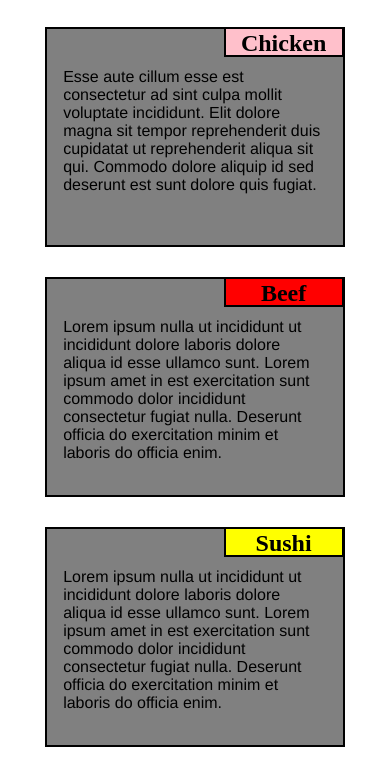
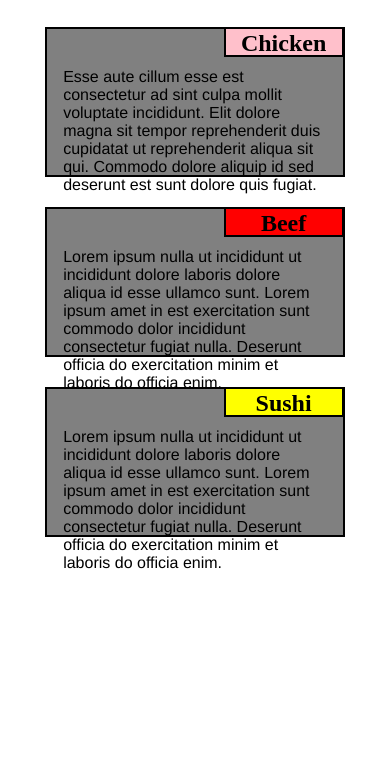
Before and after one commit to darshandeshmukh14/coursera-webdev-solution, a plain HTML site: page mod2sol/index.html in a window 390 px wide. Shown: the part 61-844 px from the top of the page. Drawn offline with Linux system fonts and the light colour scheme.

Commit message:
done with height and all

```diff
--- a/mod2sol/css/style.css
+++ b/mod2sol/css/style.css
@@ -10,7 +10,7 @@ section {
   background-color: grey;
   border: 2px solid black;
   margin-bottom: 30px;
-  height: 220px;
+  height: 180px;
 }
 
 p {
@@ -73,6 +73,7 @@ h2 {
     margin-left: 5%;
     margin-right: 5%;
     width: 90%;
+    height: 130px;
   }
 }
 
@@ -82,5 +83,6 @@ h2 {
     margin-left: 10%;
     margin-right: 10%;
     width: 80%;
+    height: 150px;
   }
 }
```
